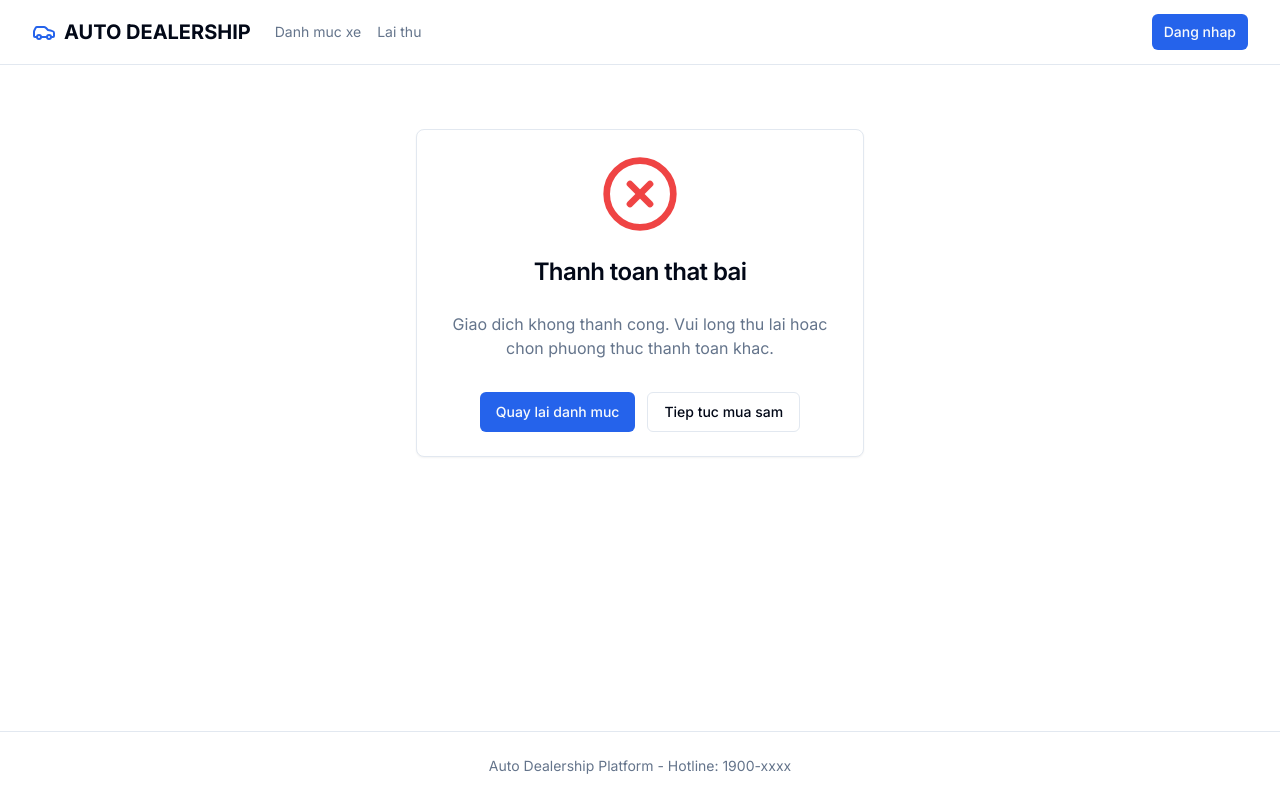
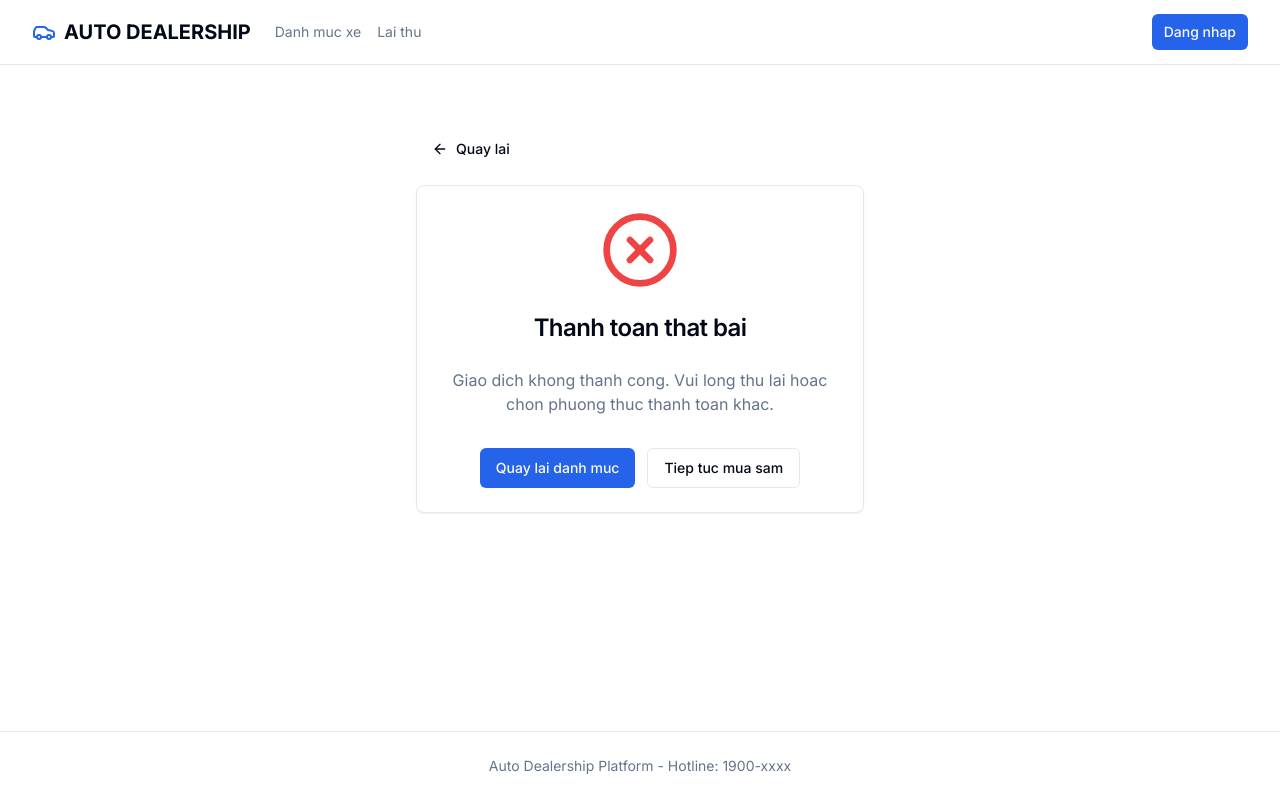
Before and after one commit to ginglove/training-car-sell-system, a Next.js app: page /checkout/result in a window 1280 px wide. Built offline with nearby package versions, Linux system fonts and the light colour scheme; no server answers.

Commit message:
feat: add universal Back button with ArrowLeft icon across all customer and checkout screens

```diff
--- a/src/app/(customer)/orders/page.tsx
+++ b/src/app/(customer)/orders/page.tsx
@@ -2,9 +2,11 @@
 
 import { useState, useEffect } from "react";
 import Link from "next/link";
-import { Package, ChevronRight, Clock, Car } from "lucide-react";
+import { useRouter } from "next/navigation";
+import { Package, ChevronRight, Clock, Car, ArrowLeft } from "lucide-react";
 import { Card, CardContent } from "@/components/ui/card";
 import { Badge } from "@/components/ui/badge";
+import { Button } from "@/components/ui/button";
 import { formatVND } from "@/lib/utils";
 import { ORDER_STATUS_LABELS } from "@/lib/constants/order-status";
 
@@ -34,6 +36,7 @@ const STATUS_COLORS: Record<string, string> = {
 };
 
 export default function OrdersPage() {
+  const router = useRouter();
   const [orders, setOrders] = useState<Order[]>([]);
   const [loading, setLoading] = useState(true);
 
@@ -56,6 +59,11 @@ export default function OrdersPage() {
 
   return (
     <div className="max-w-3xl mx-auto">
+      <Button variant="ghost" onClick={() => router.back()} className="mb-4">
+        <ArrowLeft className="h-4 w-4 mr-2" />
+        Quay lai
+      </Button>
+
       <h1 className="text-2xl font-bold mb-6 flex items-center gap-2">
         <Package className="h-6 w-6" />
         Don hang cua toi
--- a/src/app/(customer)/profile/page.tsx
+++ b/src/app/(customer)/profile/page.tsx
@@ -2,7 +2,8 @@
 
 import { useState, useEffect } from "react";
 import { useSession } from "next-auth/react";
-import { User, Shield, Save } from "lucide-react";
+import { useRouter } from "next/navigation";
+import { User, Shield, Save, ArrowLeft } from "lucide-react";
 import { Button } from "@/components/ui/button";
 import { Input } from "@/components/ui/input";
 import { Label } from "@/components/ui/label";
@@ -10,6 +11,7 @@ import { Card, CardContent, CardHeader, CardTitle } from "@/components/ui/card";
 import { Separator } from "@/components/ui/separator";
 
 export default function ProfilePage() {
+  const router = useRouter();
   const { data: session } = useSession();
   const [profile, setProfile] = useState<any>(null);
   const [loading, setLoading] = useState(true);
@@ -64,6 +66,11 @@ export default function ProfilePage() {
 
   return (
     <div className="max-w-3xl mx-auto">
+      <Button variant="ghost" onClick={() => router.back()} className="mb-4">
+        <ArrowLeft className="h-4 w-4 mr-2" />
+        Quay lai
+      </Button>
+
       <h1 className="text-2xl font-bold mb-6 flex items-center gap-2">
         <User className="h-6 w-6" />
         Thong tin tai khoan & Ho so phap ly
--- a/src/app/(public)/checkout/page.tsx
+++ b/src/app/(public)/checkout/page.tsx
@@ -3,7 +3,7 @@
 import { useState, useEffect, Suspense } from "react";
 import { useSearchParams, useRouter } from "next/navigation";
 import { useSession } from "next-auth/react";
-import { CreditCard, Shield, Clock, Car, Plus, Check } from "lucide-react";
+import { CreditCard, Shield, Clock, Car, Plus, Check, ArrowLeft } from "lucide-react";
 import { Button } from "@/components/ui/button";
 import { Input } from "@/components/ui/input";
 import { Label } from "@/components/ui/label";
@@ -125,6 +125,11 @@ function CheckoutContent() {
 
   return (
     <div className="container py-6">
+      <Button variant="ghost" onClick={() => router.back()} className="mb-4">
+        <ArrowLeft className="h-4 w-4 mr-2" />
+        Quay lai
+      </Button>
+
       <h1 className="text-2xl font-bold mb-6 flex items-center gap-2">
         <CreditCard className="h-6 w-6" />
         Thanh toan dat coc an toan
--- a/src/app/(public)/checkout/result/page.tsx
+++ b/src/app/(public)/checkout/result/page.tsx
@@ -1,9 +1,9 @@
 "use client";
 
 import { Suspense } from "react";
-import { useSearchParams } from "next/navigation";
+import { useSearchParams, useRouter } from "next/navigation";
 import Link from "next/link";
-import { CheckCircle, XCircle, AlertTriangle, Clock } from "lucide-react";
+import { CheckCircle, XCircle, AlertTriangle, Clock, ArrowLeft } from "lucide-react";
 import { Button } from "@/components/ui/button";
 import { Card, CardContent, CardHeader, CardTitle } from "@/components/ui/card";
 
@@ -41,6 +41,7 @@ const STATUS_CONFIG: Record<string, {
 
 function PaymentResultContent() {
   const searchParams = useSearchParams();
+  const router = useRouter();
   const status = searchParams.get("status") || "FAILED";
   const orderId = searchParams.get("orderId");
   const config = STATUS_CONFIG[status] || STATUS_CONFIG.FAILED;
@@ -48,6 +49,10 @@ function PaymentResultContent() {
 
   return (
     <div className="container py-16 max-w-lg">
+      <Button variant="ghost" onClick={() => router.back()} className="mb-4">
+        <ArrowLeft className="h-4 w-4 mr-2" />
+        Quay lai
+      </Button>
       <Card>
         <CardHeader className="text-center">
           <Icon className={`h-20 w-20 mx-auto mb-4 ${config.color}`} />
--- a/src/app/(public)/test-drive/page.tsx
+++ b/src/app/(public)/test-drive/page.tsx
@@ -3,7 +3,7 @@
 import { useState, useEffect, Suspense } from "react";
 import { useSearchParams, useRouter } from "next/navigation";
 import { useSession } from "next-auth/react";
-import { Calendar, Clock, MapPin, Car, Phone, User } from "lucide-react";
+import { Calendar, Clock, MapPin, Car, Phone, User, ArrowLeft } from "lucide-react";
 import { Button } from "@/components/ui/button";
 import { Input } from "@/components/ui/input";
 import { Label } from "@/components/ui/label";
@@ -92,6 +92,11 @@ function TestDriveContent() {
 
   return (
     <div className="container py-6 max-w-2xl">
+      <Button variant="ghost" onClick={() => router.back()} className="mb-4">
+        <ArrowLeft className="h-4 w-4 mr-2" />
+        Quay lai
+      </Button>
+
       <Card>
         <CardHeader>
           <CardTitle className="flex items-center gap-2">
```
